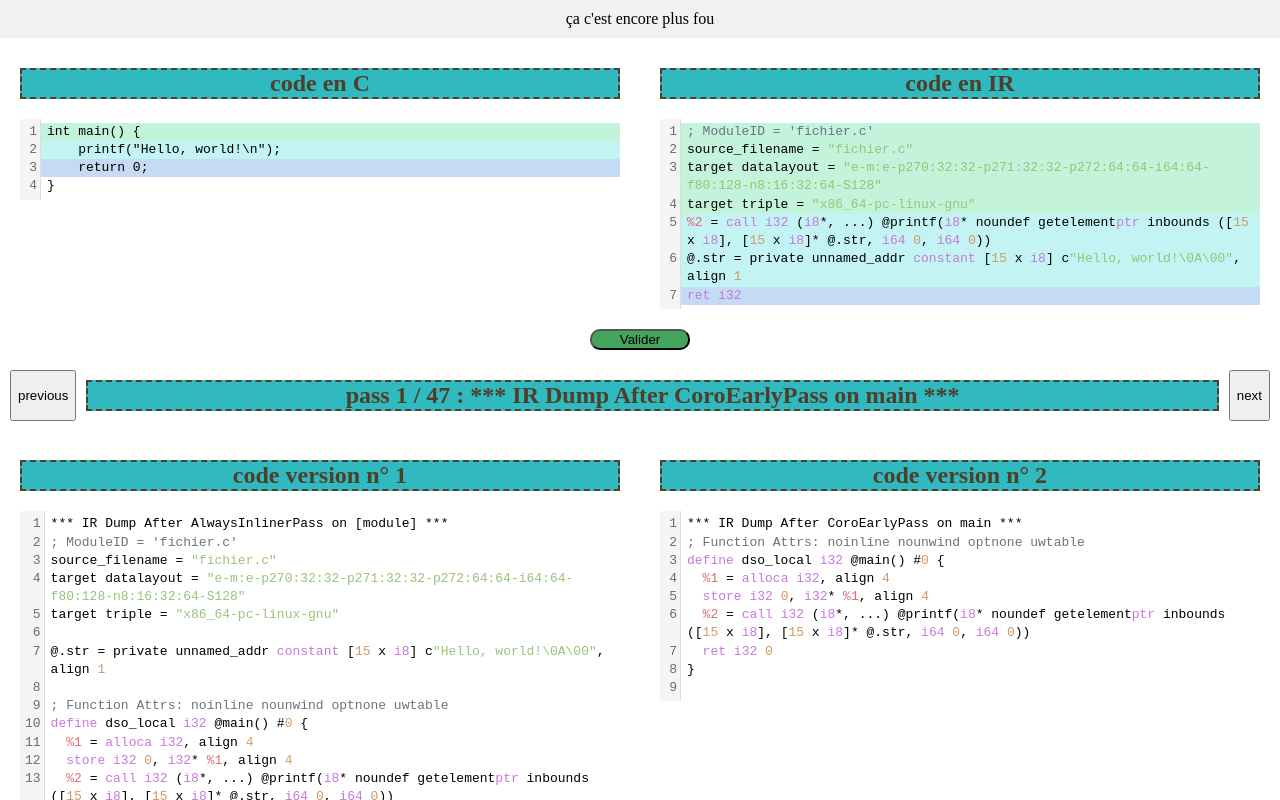
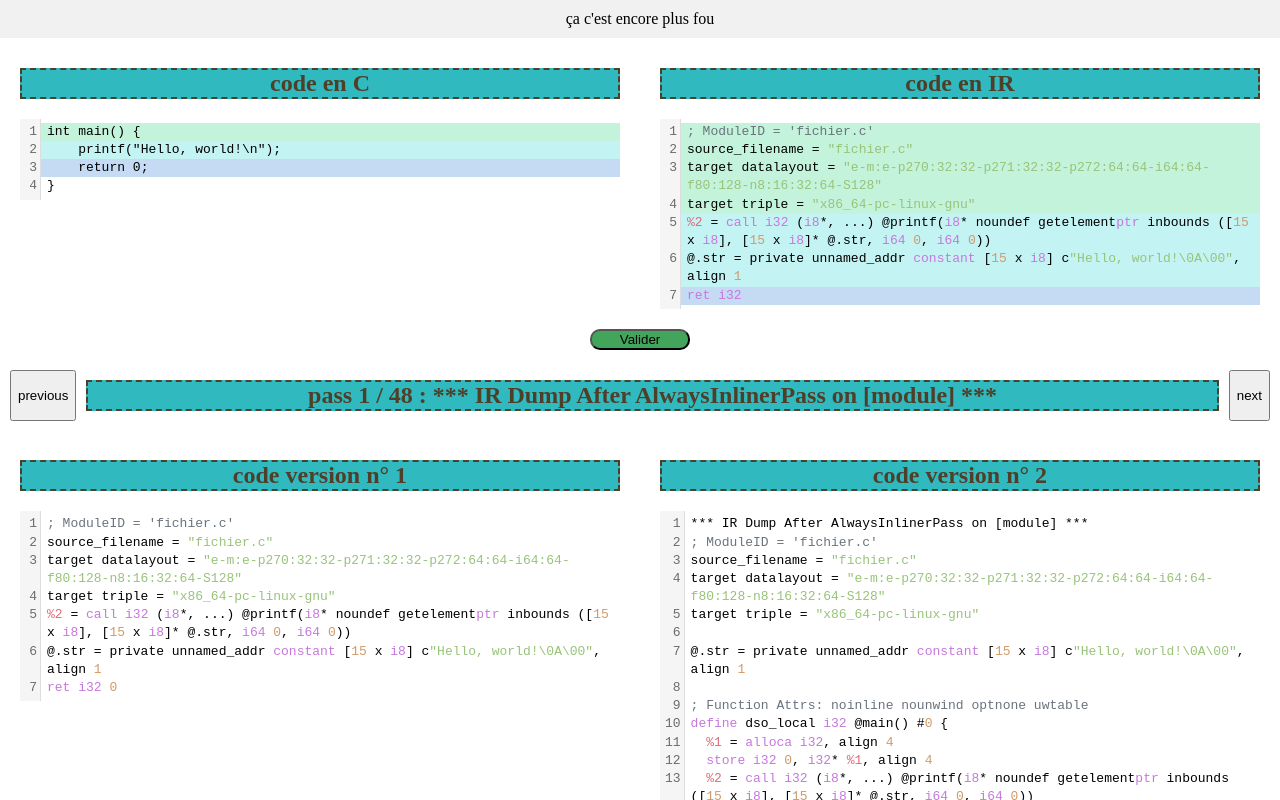
Before and after one commit to simeon-issanga/VerifCompil, a React (Vite) app in the folder site/: page / in a window 1280 px wide. Shown: the top 800 px of the page. Built offline with nearby package versions, Linux system fonts and the light colour scheme.

Commit message:
il y a toujours un problème sur l'affichage des couleurs du premier pass

```diff
--- a/site/src/App.jsx
+++ b/site/src/App.jsx
@@ -26,6 +26,7 @@ export default function App() {
   const nextPass = useRef(null);
 
 
+  //*** */
     //TEST de données pour reponseIA
   const donnees = {
     "liste_c": [
@@ -155,11 +156,11 @@ export default function App() {
     ],
     "status": "success"
 };
-//TODO : mettre au bon endroit quand on aura fait l'autre fonction pour les passes
-/*var codeIR = donnees["liste_ll"].map((elem) => elem.join("\n"));
+    var codeIR = donnees["liste_ll"].map((elem) => elem.join("\n"));
     codeIR = codeIR.join("\n");
     donnees["liste_passes"].unshift(codeIR);
-*/
+//*** */
+
   const [reponseIA,setReponseIA] = useState([donnees["liste_c"], donnees["liste_explication"],donnees["liste_ll"],donnees["liste_passes"],donnees["liste_diffs"]]);
 
   const [explications, setExplications] = useState('');
```
